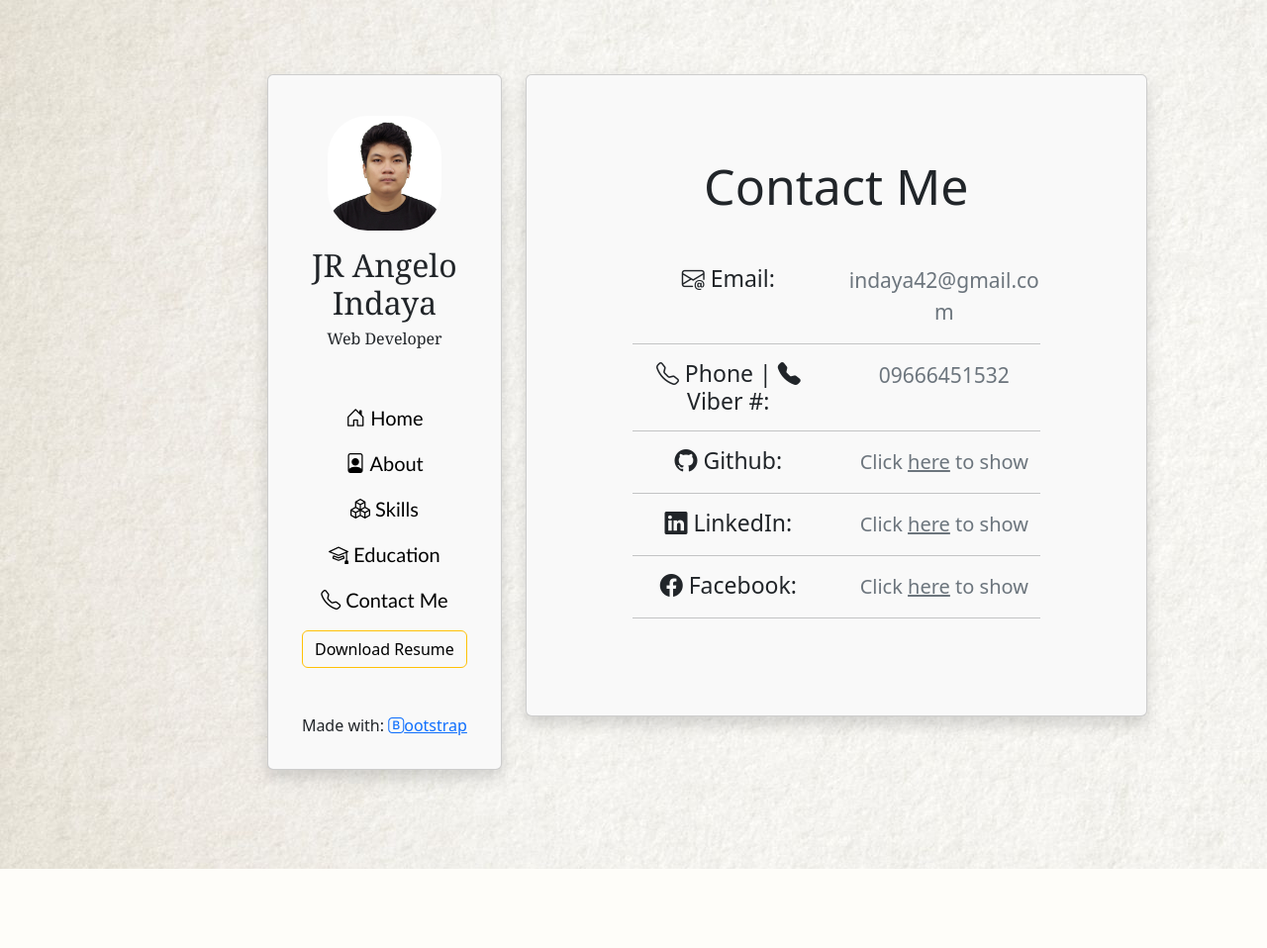
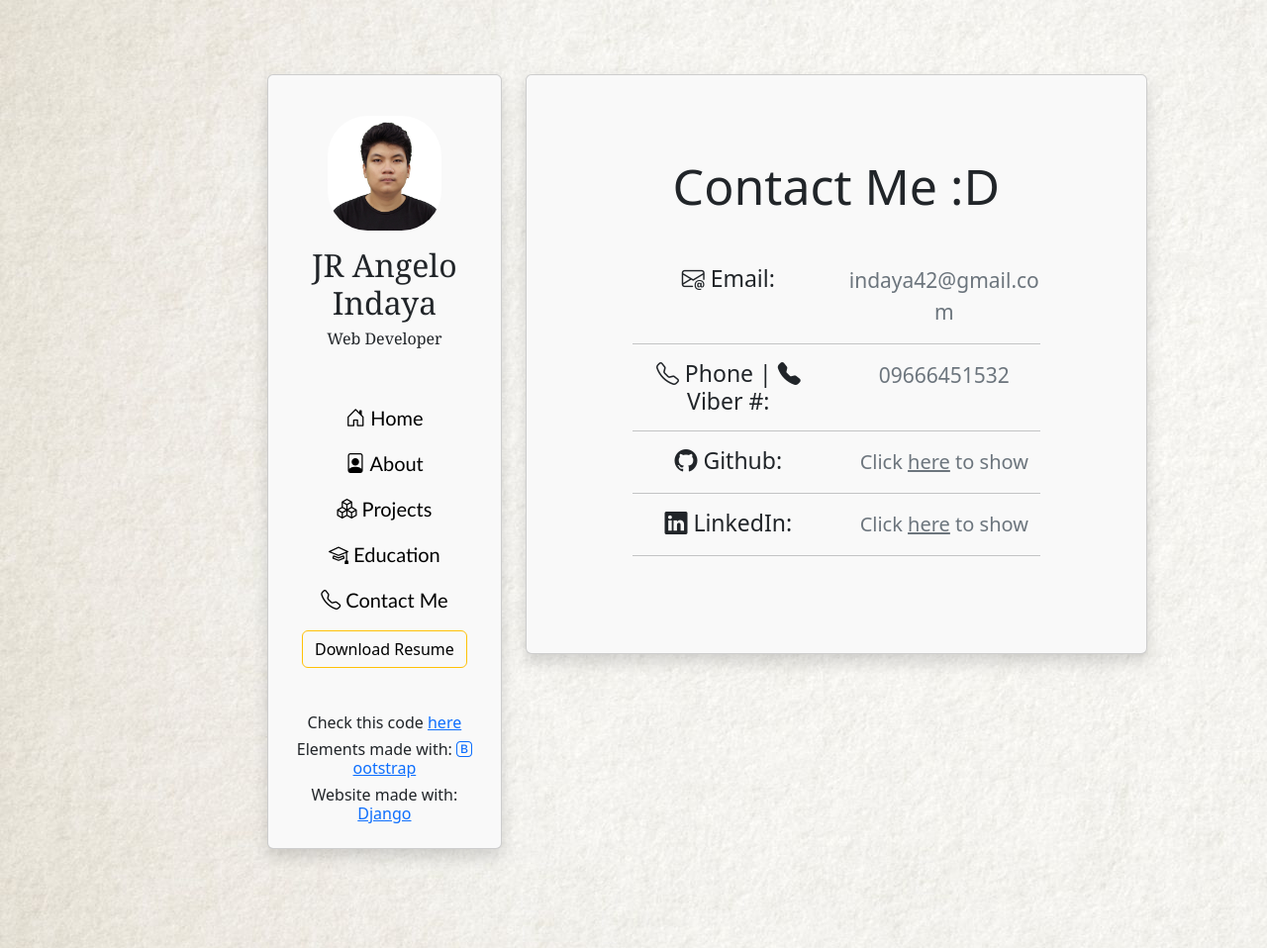
Before and after one commit to Pwersa/MyPortfolio, a Django app: page /contact/ in a window 1280 px wide. Shown: the part 56-1014 px from the top of the page at 99% size. Before the commit the page ends 934 px from the top, so only its background shows below. Run offline with Django 4.2, Linux system fonts and the light colour scheme; some libraries are stand-ins or nearby versions.

Commit message:
Added links, elements in project (before it was skills) for navigations

```diff
--- a/MySelf/static/css/skills.css
+++ b/MySelf/static/css/skills.css
@@ -13,3 +13,7 @@ p[name="card_details_projects"]{
     font-family: Georgia, serif;
     font-size: 20px;
 }
+
+img {
+    border: 3px solid #555;
+}
--- a/MySelf/templates/html_files/about.html
+++ b/MySelf/templates/html_files/about.html
@@ -36,14 +36,16 @@
           <div style="margin: 30px 0px 30px 0px;">
             <p><a href="{% url 'about' %}" name="card_profile"><i class="bi bi-house-door"></i> Home</a></p>
             <p><a href="{% url 'about' %}" name="card_profile"><i class="bi bi-file-person"></i> About </a></p>
-            <p><a href="{% url 'skills' %}" name="card_profile"><i class="bi bi-boxes"></i> Skills </a></p>
+            <p><a href="{% url 'skills' %}" name="card_profile"><i class="bi bi-boxes"></i> Projects </a></p>
             <p><a href="#" name="card_profile"><i class="bi bi-mortarboard"></i> Education </a></p>
             <p><a href="{% url 'contact' %}" name="card_profile"><i class="bi bi-telephone"></i> Contact Me </a></p>
             <p><a href="{% static "media/Resume_JR_Angelo_Indaya.pdf" %}" download="Resume" target="_blank"> <button name="button_download_resume" type="button" class="btn btn-outline-warning" style="color: black;">Download Resume</button></a></p>
           </div>
 
           <div>
-            <p>Made with: <a href="https://getbootstrap.com/"<i class="bi bi-bootstrap">ootstrap<a></p>
+            <h6>Check this code <a href="https://github.com/Pwersa/MyPortfolio">here <a></h6>
+            <h6>Elements made with: <a href="https://getbootstrap.com/"<i class="bi bi-bootstrap">ootstrap<a></h6>
+            <h6>Website made with: <a href="https://www.djangoproject.com/">Django<a></h6>
           </div>
 
         </div>
--- a/MySelf/templates/html_files/contact.html
+++ b/MySelf/templates/html_files/contact.html
@@ -38,7 +38,7 @@
           <div style="margin: 30px 0px 30px 0px;">
             <p><a href="{% url 'about' %}" name="card_profile"><i class="bi bi-house-door"></i> Home</a></p>
             <p><a href="{% url 'about' %}" name="card_profile"><i class="bi bi-file-person"></i> About</a></p>
-            <p><a href="{% url 'skills' %}" name="card_profile"><i class="bi bi-boxes"></i> Skills</a></p>
+            <p><a href="{% url 'skills' %}" name="card_profile"><i class="bi bi-boxes"></i> Projects</a></p>
             <p><a href="#" name="card_profile"><i class="bi bi-mortarboard"></i> Education</a></p>
             <p><a href="{% url 'contact' %}" name="card_profile"><i class="bi bi-telephone"></i> Contact Me</a></p>
 
@@ -46,7 +46,9 @@
           </div>
 
           <div>
-            <p>Made with: <a href="https://getbootstrap.com/"<i class="bi bi-bootstrap">ootstrap<a></p>
+            <h6>Check this code <a href="https://github.com/Pwersa/MyPortfolio">here <a></h6>
+            <h6>Elements made with: <a href="https://getbootstrap.com/"<i class="bi bi-bootstrap">ootstrap<a></h6>
+            <h6>Website made with: <a href="https://www.djangoproject.com/">Django<a></h6>
           </div>
 
         </div>
@@ -55,7 +57,7 @@
       <div class="col" name="card_number2">
         <div class="shadow p-3 card" style="background-color: #f9f9f9;">
           <div class="card-body" style="margin: 50px 75px 50px 75px; text-align:center; ">
-            <h5 class="card-title" name="card_number2_title">Contact Me</h5>
+            <h5 class="card-title" name="card_number2_title">Contact Me :D</h5>
 
             <div class="row">
               <div class="col-md-6">
@@ -145,39 +147,7 @@
             </div>
             <hr>
 
-            <div class="row">
-              <div class="col-md-6">
-                <h6 class="mb-0" name="card_number2_detail"><i class="bi bi-facebook"></i> Facebook: </h6>
-              </div>
 
-              <!-- Button trigger modal -->
-              <div class="col-md-6 text-secondary" name="click_here_label">
-                Click
-                <u type="button" data-bs-toggle="modal" data-bs-target="#exampleModal2">
-                  here
-                </u> to show
-
-                <!-- Modal -->
-                <div class="modal fade" id="exampleModal2" tabindex="-1" aria-labelledby="exampleModalLabel" aria-hidden="true">
-                  <div class="modal-dialog">
-                    <div class="modal-content">
-                      <div class="modal-header">
-                        <h1 class="modal-title fs-5" id="exampleModalLabel1">Facebook Address:</h1>
-                        <button type="button" class="btn-close" data-bs-dismiss="modal" aria-label="Close"></button>
-                      </div>
-                      <div class="modal-body" style="font-size: 35px;">
-                        Nothing to see here
-                      </div>
-                      <div class="modal-footer">
-                        <button type="button" class="btn btn-warning" data-bs-dismiss="modal">Close</button>
-
-                      </div>
-                    </div>
-                  </div>
-                </div>
-              </div>
-            </div>
-            <hr>
           </div>
         </div>
       </div>
```
Also changed, not shown: MySelf/templates/html_files/skills.html (+12 -9 lines), 3 other files.
